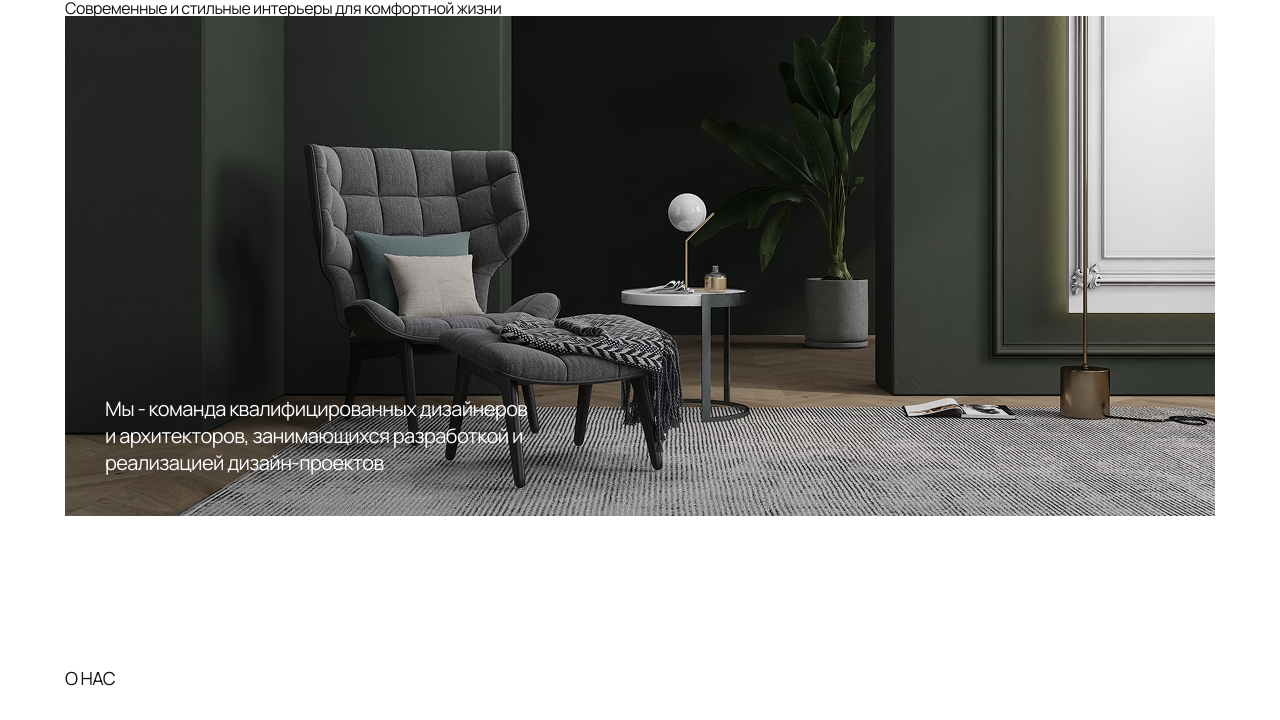
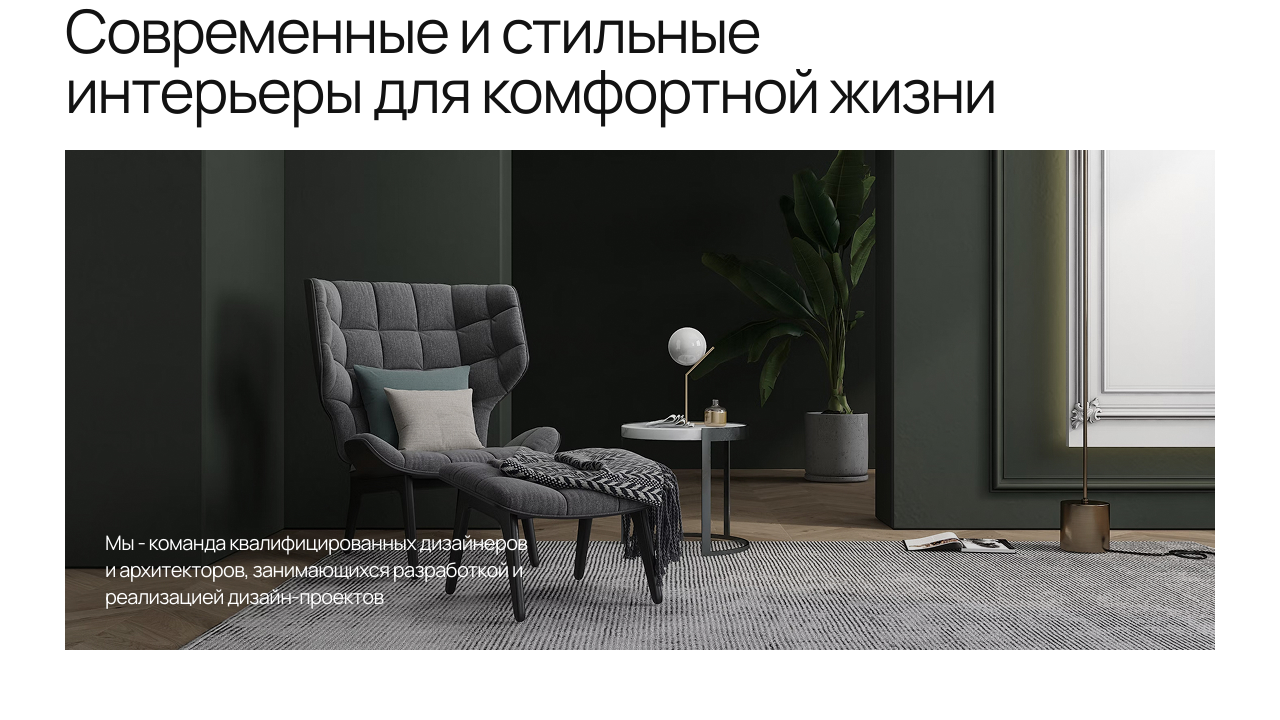
Before and after one commit to gh-RomanovEV/metrica-check02, a plain HTML site: page index.html in a window 1280 px wide. Shown: the top 720 px of the page. Drawn offline with Linux system fonts and the light colour scheme.

Commit message:
Update index.html

```diff
--- a/index.html
+++ b/index.html
@@ -14,7 +14,7 @@
     <main class="main">
       <section class="hero">
         <div class="container">
-          <h1 class="title">Современные и стильные интерьеры для комфортной жизни</h1>
+          <h1 class="hero__title">Современные и стильные интерьеры для комфортной жизни</h1>
           <div class="hero__content">
             <p class="hero__text">Мы - команда квалифицированных дизайнеров и архитекторов, занимающихся разработкой и реализацией дизайн-проектов</p>
           </div>
```
